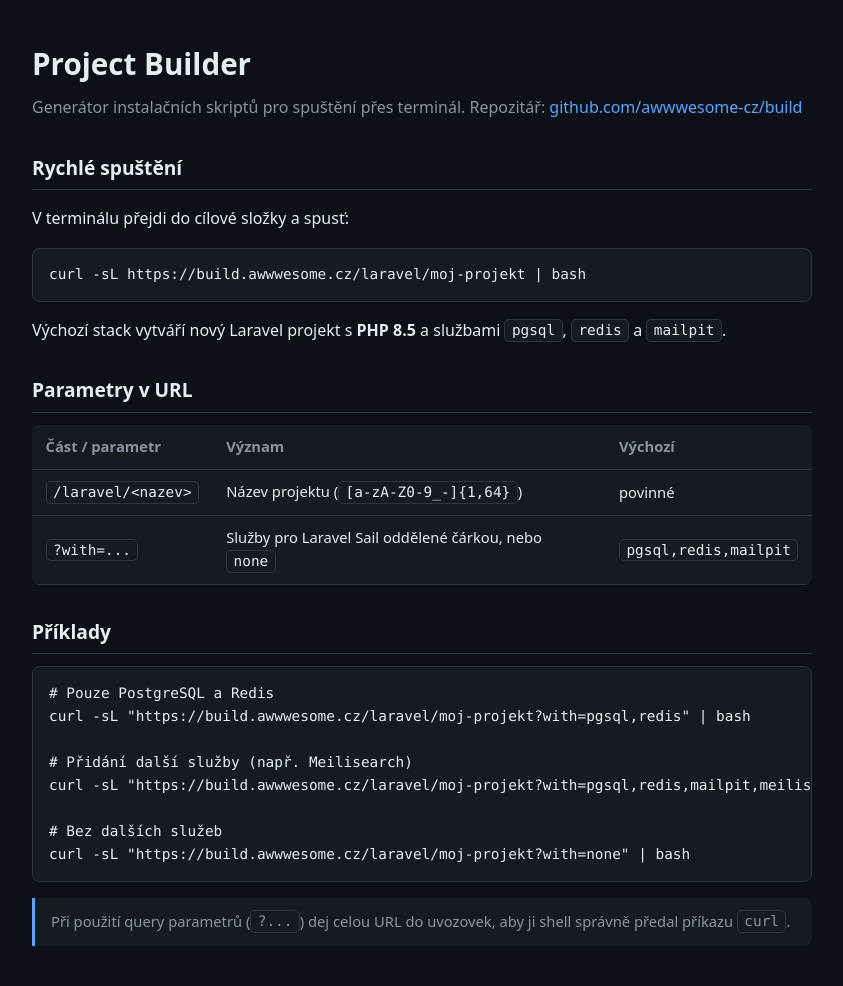
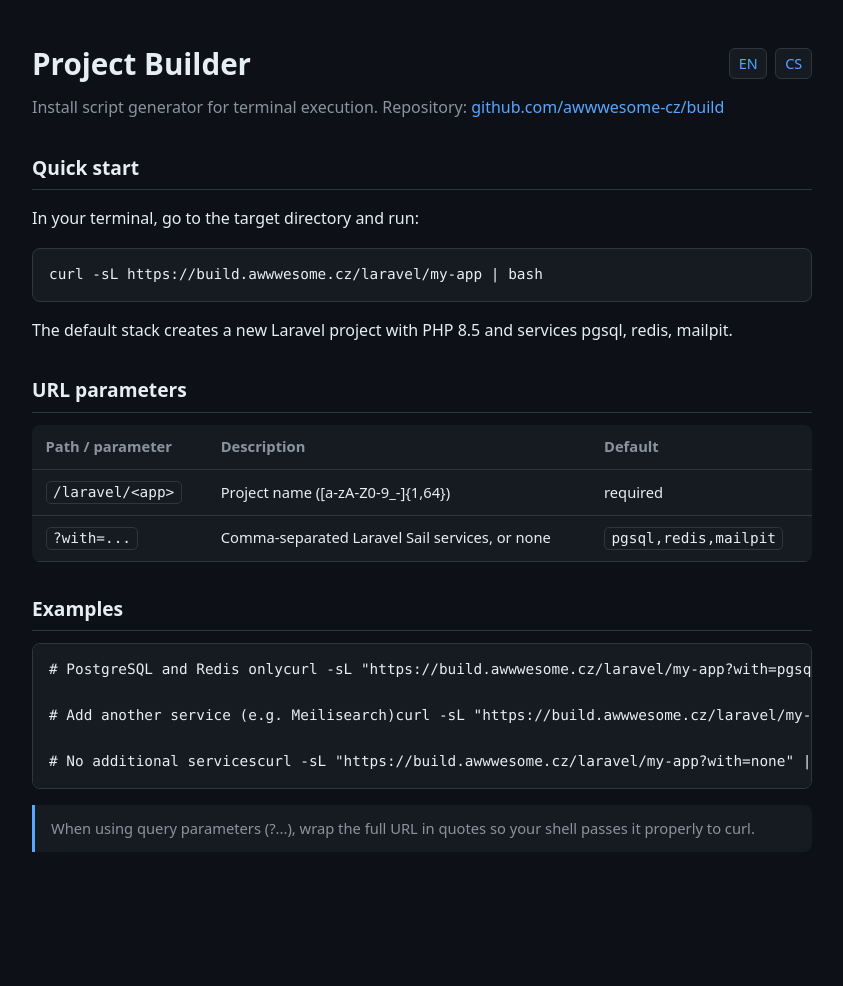
Before and after one commit to awwwesome-cz/build, a PHP site: page / in a window 1280 px wide. Shown: the whole page, without its empty margins (218-1061 px from the left). After the commit the page ends 852 px from the top, so only its background shows below. Run offline with PHP 8.4, Linux system fonts and the light colour scheme.

Commit message:
Add Czech and English localization
- Select language from the query string or browser preferences and translate errors.
- Extract the landing page into page.php and add a language switcher.

```diff
--- a/index.php
+++ b/index.php
@@ -1,6 +1,43 @@
 <?php
 
 declare(strict_types=1);
+
+$supportedLangs = ['cs', 'en'];
+$defaultLang = 'en';
+
+$lang = $defaultLang;
+if (isset($_GET['lang']) && is_string($_GET['lang'])) {
+    $qLang = strtolower(trim($_GET['lang']));
+    if (in_array($qLang, $supportedLangs, true)) {
+        $lang = $qLang;
+    }
+} else {
+    $acceptLang = strtolower($_SERVER['HTTP_ACCEPT_LANGUAGE'] ?? '');
+    if (str_starts_with($acceptLang, 'cs')) {
+        $lang = 'cs';
+    }
+}
+
+$translationsFile = __DIR__ . '/lang/' . $lang . '.php';
+$translations = is_file($translationsFile) ? require $translationsFile : require __DIR__ . '/lang/en.php';
+
+/**
+ * Překladová funkce ve stylu Laravelu __().
+ *
+ * @param array<string, string> $replace
+ */
+function __(string $key, array $replace = []): string
+{
+    global $translations;
+
+    $text = $translations[$key] ?? $key;
+
+    foreach ($replace as $k => $v) {
+        $text = str_replace(':' . $k, $v, $text);
+    }
+
+    return $text;
+}
 
 $rawStack = $_GET['stack'] ?? '';
 $rawApp = $_GET['app'] ?? '';
@@ -11,148 +48,7 @@ if ($rawStack === '' && $rawApp === '') {
     $isCurl = stripos($userAgent, 'curl') !== false;
     $wantsHtml = !$isCurl && stripos($accept, 'text/html') !== false;
 
-    if ($wantsHtml) {
-        header('Content-Type: text/html; charset=utf-8');
-        ?>
-<!DOCTYPE html>
-<html lang="cs">
-<head>
-  <meta charset="utf-8">
-  <meta name="viewport" content="width=device-width, initial-scale=1">
-  <title>Project Builder — build.awwwesome.cz</title>
-  <style>
-    :root {
-      color-scheme: dark;
-      --bg: #0d1117;
-      --surface: #161b22;
-      --border: #30363d;
-      --text: #e6edf3;
-      --muted: #8b949e;
-      --accent: #58a6ff;
-    }
-    * { box-sizing: border-box; }
-    body {
-      margin: 0;
-      font-family: ui-sans-serif, system-ui, -apple-system, Segoe UI, Roboto, sans-serif;
-      background: var(--bg);
-      color: var(--text);
-      line-height: 1.6;
-      padding: 2.5rem 1.25rem;
-    }
-    main {
-      max-width: 780px;
-      margin: 0 auto;
-    }
-    h1 { margin: 0 0 0.5rem; font-size: 1.85rem; }
-    .lead { color: var(--muted); margin: 0 0 2rem; }
-    h2 { font-size: 1.2rem; margin: 2rem 0 0.75rem; border-bottom: 1px solid var(--border); padding-bottom: 0.35rem; }
-    pre {
-      background: var(--surface);
-      border: 1px solid var(--border);
-      border-radius: 8px;
-      padding: 0.9rem 1rem;
-      overflow-x: auto;
-      margin: 0.5rem 0 1rem;
-    }
-    code {
-      font-family: ui-monospace, SFMono-Regular, Menlo, Monaco, Consolas, monospace;
-      font-size: 0.9rem;
-    }
-    :not(pre) > code {
-      background: var(--surface);
-      border: 1px solid var(--border);
-      padding: 0.15rem 0.4rem;
-      border-radius: 5px;
-    }
-    table {
-      width: 100%;
-      border-collapse: collapse;
-      margin: 0.75rem 0 1.25rem;
-      background: var(--surface);
-      border-radius: 8px;
-      overflow: hidden;
-    }
-    th, td {
-      text-align: left;
-      padding: 0.65rem 0.85rem;
-      border-bottom: 1px solid var(--border);
-      font-size: 0.92rem;
-    }
-    th { color: var(--muted); font-weight: 600; }
-    a { color: var(--accent); text-decoration: none; }
-    a:hover { text-decoration: underline; }
-    .note {
-      background: var(--surface);
-      border-left: 3px solid var(--accent);
-      padding: 0.75rem 1rem;
-      border-radius: 0 8px 8px 0;
-      color: var(--muted);
-      font-size: 0.92rem;
-    }
-  </style>
-</head>
-<body>
-  <main>
-    <h1>Project Builder</h1>
-    <p class="lead">
-      Generátor instalačních skriptů pro spuštění přes terminál. Repozitář:
-      <a href="https://github.com/awwwesome-cz/build" target="_blank" rel="noopener">github.com/awwwesome-cz/build</a>
-    </p>
-
-    <h2>Rychlé spuštění</h2>
-    <p>V terminálu přejdi do cílové složky a spusť:</p>
-    <pre><code>curl -sL https://build.awwwesome.cz/laravel/moj-projekt | bash</code></pre>
-    <p>Výchozí stack vytváří nový Laravel projekt s <strong>PHP 8.5</strong> a službami <code>pgsql</code>, <code>redis</code> a <code>mailpit</code>.</p>
-
-    <h2>Parametry v URL</h2>
-    <table>
-      <thead>
-        <tr>
-          <th>Část / parametr</th>
-          <th>Význam</th>
-          <th>Výchozí</th>
-        </tr>
-      </thead>
-      <tbody>
-        <tr>
-          <td><code>/laravel/&lt;nazev&gt;</code></td>
-          <td>Název projektu (<code>[a-zA-Z0-9_-]{1,64}</code>)</td>
-          <td>povinné</td>
-        </tr>
-        <tr>
-          <td><code>?with=...</code></td>
-          <td>Služby pro Laravel Sail oddělené čárkou, nebo <code>none</code></td>
-          <td><code>pgsql,redis,mailpit</code></td>
-        </tr>
-      </tbody>
-    </table>
-
-    <h2>Příklady</h2>
-    <pre><code># Pouze PostgreSQL a Redis
-curl -sL "https://build.awwwesome.cz/laravel/moj-projekt?with=pgsql,redis" | bash
-
-# Přidání další služby (např. Meilisearch)
-curl -sL "https://build.awwwesome.cz/laravel/moj-projekt?with=pgsql,redis,mailpit,meilisearch" | bash
-
-# Bez dalších služeb
-curl -sL "https://build.awwwesome.cz/laravel/moj-projekt?with=none" | bash</code></pre>
-
-    <div class="note">
-      Při použití query parametrů (<code>?...</code>) dej celou URL do uvozovek, aby ji shell správně předal příkazu <code>curl</code>.
-    </div>
-  </main>
-</body>
-</html>
-<?php
-        exit;
-    }
-
-    header('Content-Type: text/plain; charset=utf-8');
-    echo "Project Builder (https://build.awwwesome.cz)\n";
-    echo "Repository: https://github.com/awwwesome-cz/build\n\n";
-    echo "Usage:\n";
-    echo "  curl -sL https://build.awwwesome.cz/laravel/moj-projekt | bash\n";
-    echo "  curl -sL \"https://build.awwwesome.cz/laravel/moj-projekt?with=pgsql,redis\" | bash\n";
+    require __DIR__ . '/page.php';
     exit;
 }
 
@@ -162,20 +58,20 @@ $allowedStacks = ['laravel'];
 
 if (!in_array($rawStack, $allowedStacks, true)) {
     http_response_code(400);
-    echo "# Chyba: neplatny stack\nexit 1\n";
+    echo __('err_invalid_stack') . "\nexit 1\n";
     exit;
 }
 
 if (!preg_match('/^[a-zA-Z0-9_-]{1,64}$/', $rawApp)) {
     http_response_code(400);
-    echo "# Chyba: neplatny nazev aplikace\nexit 1\n";
+    echo __('err_invalid_app') . "\nexit 1\n";
     exit;
 }
 
 $configPath = __DIR__ . '/stacks/' . $rawStack . '/config.php';
 if (!is_file($configPath)) {
     http_response_code(500);
-    echo "# Chyba: chybi konfigurace stacku\nexit 1\n";
+    echo __('err_missing_config') . "\nexit 1\n";
     exit;
 }
 
@@ -183,14 +79,14 @@ $config = require $configPath;
 
 if (!is_file($config['template'])) {
     http_response_code(500);
-    echo "# Chyba: chybi sablona skriptu\nexit 1\n";
+    echo __('err_missing_template') . "\nexit 1\n";
     exit;
 }
 
 $script = file_get_contents($config['template']);
 if ($script === false) {
     http_response_code(500);
-    echo "# Chyba: nelze nacist sablonu\nexit 1\n";
+    echo __('err_read_template') . "\nexit 1\n";
     exit;
 }
 
@@ -201,7 +97,7 @@ if (isset($_GET['with']) && is_string($_GET['with'])) {
         $services = $candidate;
     } else {
         http_response_code(400);
-        echo "# Chyba: neplatny parametr with\nexit 1\n";
+        echo __('err_invalid_with') . "\nexit 1\n";
         exit;
     }
 }
@@ -211,9 +107,9 @@ $pullServices = ($services === 'none')
     : str_replace(',', ' ', $services);
 
 $output = strtr($script, [
-    '__APP_NAME__'       => $rawApp,
-    '__SERVICES__'       => $services,
-    '__PULL_SERVICES__'  => $pullServices,
+    '__APP_NAME__' => $rawApp,
+    '__SERVICES__' => $services,
+    '__PULL_SERVICES__' => $pullServices,
     '__COMPOSER_IMAGE__' => $config['composer_image'],
 ]);
 
--- /dev/null
+++ b/lang/en.php
@@ -0,0 +1,30 @@
+<?php
+
+declare(strict_types=1);
+
+return [
+    'title'                => 'Project Builder — build.awwwesome.cz',
+    'heading'              => 'Project Builder',
+    'lead_prefix'          => 'Install script generator for terminal execution. Repository:',
+    'quick_start_heading'  => 'Quick start',
+    'quick_start_text'     => 'In your terminal, go to the target directory and run:',
+    'default_stack_text'   => 'The default stack creates a new Laravel project with PHP 8.5 and services :services.',
+    'params_heading'       => 'URL parameters',
+    'col_param'            => 'Path / parameter',
+    'col_meaning'          => 'Description',
+    'col_default'          => 'Default',
+    'param_path_desc'      => 'Project name ([a-zA-Z0-9_-]{1,64})',
+    'param_required'       => 'required',
+    'param_with_desc'      => 'Comma-separated Laravel Sail services, or none',
+    'examples_heading'     => 'Examples',
+    'example_only_db'      => 'PostgreSQL and Redis only',
+    'example_add_service'  => 'Add another service (e.g. Meilisearch)',
+    'example_none'         => 'No additional services',
+    'note_quotes'          => 'When using query parameters (?...), wrap the full URL in quotes so your shell passes it properly to curl.',
+    'err_invalid_stack'    => '# Error: invalid stack',
+    'err_invalid_app'      => '# Error: invalid application name',
+    'err_missing_config'   => '# Error: missing stack config',
+    'err_missing_template' => '# Error: missing script template',
+    'err_read_template'    => '# Error: unable to read template',
+    'err_invalid_with'     => '# Error: invalid with parameter',
+];
--- /dev/null
+++ b/page.php
@@ -0,0 +1,172 @@
+<?php
+
+declare(strict_types=1);
+
+/** @var bool $wantsHtml */
+/** @var string $lang */
+
+if (!$wantsHtml) {
+    header('Content-Type: text/plain; charset=utf-8');
+    echo __('heading') . " (https://build.awwwesome.cz)\n";
+    echo "Repository: https://github.com/awwwesome-cz/build\n\n";
+    echo __('quick_start_heading') . ":\n";
+    echo "  curl -sL https://build.awwwesome.cz/laravel/my-app | bash\n";
+    echo "  curl -sL \"https://build.awwwesome.cz/laravel/my-app?with=pgsql,redis\" | bash\n";
+    return;
+}
+
+header('Content-Type: text/html; charset=utf-8');
+?>
+<!DOCTYPE html>
+<html lang="<?= htmlspecialchars($lang, ENT_QUOTES, 'UTF-8') ?>">
+<head>
+    <meta charset="utf-8">
+    <meta name="viewport" content="width=device-width, initial-scale=1">
+    <title><?= htmlspecialchars(__('title'), ENT_QUOTES, 'UTF-8') ?></title>
+    <style>
+        :root {
+            color-scheme: dark;
+            --bg: #0d1117;
+            --surface: #161b22;
+            --border: #30363d;
+            --text: #e6edf3;
+            --muted: #8b949e;
+            --accent: #58a6ff;
+        }
+        * { box-sizing: border-box; }
+        body {
+            margin: 0;
+            font-family: ui-sans-serif, system-ui, -apple-system, Segoe UI, Roboto, sans-serif;
+            background: var(--bg);
+            color: var(--text);
+            line-height: 1.6;
+            padding: 2.5rem 1.25rem;
+        }
+        main {
+            max-width: 780px;
+            margin: 0 auto;
+        }
+        .topbar {
+            display: flex;
+            justify-content: space-between;
+            align-items: center;
+            gap: 1rem;
+            margin-bottom: 0.5rem;
+        }
+        .lang-switch {
+            display: flex;
+            gap: 0.5rem;
+            font-size: 0.9rem;
+        }
+        .lang-switch a {
+            padding: 0.2rem 0.55rem;
+            border: 1px solid var(--border);
+            border-radius: 6px;
+            background: var(--surface);
+        }
+        h1 { margin: 0; font-size: 1.85rem; }
+        .lead { color: var(--muted); margin: 0.35rem 0 2rem; }
+        h2 { font-size: 1.2rem; margin: 2rem 0 0.75rem; border-bottom: 1px solid var(--border); padding-bottom: 0.35rem; }
+        pre {
+            background: var(--surface);
+            border: 1px solid var(--border);
+            border-radius: 8px;
+            padding: 0.9rem 1rem;
+            overflow-x: auto;
+            margin: 0.5rem 0 1rem;
+        }
+        code {
+            font-family: ui-monospace, SFMono-Regular, Menlo, Monaco, Consolas, monospace;
+            font-size: 0.9rem;
+        }
+        :not(pre) > code {
+            background: var(--surface);
+            border: 1px solid var(--border);
+            padding: 0.15rem 0.4rem;
+            border-radius: 5px;
+        }
+        table {
+            width: 100%;
+            border-collapse: collapse;
+            margin: 0.75rem 0 1.25rem;
+            background: var(--surface);
+            border-radius: 8px;
+            overflow: hidden;
+        }
+        th, td {
+            text-align: left;
+            padding: 0.65rem 0.85rem;
+            border-bottom: 1px solid var(--border);
+            font-size: 0.92rem;
+        }
+        th { color: var(--muted); font-weight: 600; }
+        a { color: var(--accent); text-decoration: none; }
+        a:hover { text-decoration: underline; }
+        .note {
+            background: var(--surface);
+            border-left: 3px solid var(--accent);
+            padding: 0.75rem 1rem;
+            border-radius: 0 8px 8px 0;
+            color: var(--muted);
+            font-size: 0.92rem;
+        }
+    </style>
+</head>
+<body>
+<main>
+    <div class="topbar">
+        <h1><?= htmlspecialchars(__('heading'), ENT_QUOTES, 'UTF-8') ?></h1>
+        <nav class="lang-switch" aria-label="Language">
+            <a href="?lang=en">EN</a>
+            <a href="?lang=cs">CS</a>
+        </nav>
+    </div>
+    <p class="lead">
+        <?= htmlspecialchars(__('lead_prefix'), ENT_QUOTES, 'UTF-8') ?>
+        <a href="https://github.com/awwwesome-cz/build" target="_blank" rel="noopener">github.com/awwwesome-cz/build</a>
+    </p>
+
+    <h2><?= htmlspecialchars(__('quick_start_heading'), ENT_QUOTES, 'UTF-8') ?></h2>
+    <p><?= htmlspecialchars(__('quick_start_text'), ENT_QUOTES, 'UTF-8') ?></p>
+    <pre><code>curl -sL https://build.awwwesome.cz/laravel/my-app | bash</code></pre>
+    <p><?= htmlspecialchars(__('default_stack_text', ['services' => 'pgsql, redis, mailpit']), ENT_QUOTES, 'UTF-8') ?></p>
+
+    <h2><?= htmlspecialchars(__('params_heading'), ENT_QUOTES, 'UTF-8') ?></h2>
+    <table>
+        <thead>
+        <tr>
+            <th><?= htmlspecialchars(__('col_param'), ENT_QUOTES, 'UTF-8') ?></th>
+            <th><?= htmlspecialchars(__('col_meaning'), ENT_QUOTES, 'UTF-8') ?></th>
+            <th><?= htmlspecialchars(__('col_default'), ENT_QUOTES, 'UTF-8') ?></th>
+        </tr>
+        </thead>
+        <tbody>
+        <tr>
+            <td><code>/laravel/&lt;app&gt;</code></td>
+            <td><?= htmlspecialchars(__('param_path_desc'), ENT_QUOTES, 'UTF-8') ?></td>
+            <td><?= htmlspecialchars(__('param_required'), ENT_QUOTES, 'UTF-8') ?></td>
+        </tr>
+        <tr>
+            <td><code>?with=...</code></td>
+            <td><?= htmlspecialchars(__('param_with_desc'), ENT_QUOTES, 'UTF-8') ?></td>
+            <td><code>pgsql,redis,mailpit</code></td>
+        </tr>
+        </tbody>
+    </table>
+
+    <h2><?= htmlspecialchars(__('examples_heading'), ENT_QUOTES, 'UTF-8') ?></h2>
+    <pre><code># <?= htmlspecialchars(__('example_only_db'), ENT_QUOTES, 'UTF-8') ?>
+curl -sL "https://build.awwwesome.cz/laravel/my-app?with=pgsql,redis" | bash
+
+# <?= htmlspecialchars(__('example_add_service'), ENT_QUOTES, 'UTF-8') ?>
+curl -sL "https://build.awwwesome.cz/laravel/my-app?with=pgsql,redis,mailpit,meilisearch" | bash
+
+# <?= htmlspecialchars(__('example_none'), ENT_QUOTES, 'UTF-8') ?>
+curl -sL "https://build.awwwesome.cz/laravel/my-app?with=none" | bash</code></pre>
+
+    <div class="note">
+        <?= htmlspecialchars(__('note_quotes'), ENT_QUOTES, 'UTF-8') ?>
+    </div>
+</main>
+</body>
+</html>
```
Also changed, not shown: lang/cs.php (added, +30 -0 lines).
